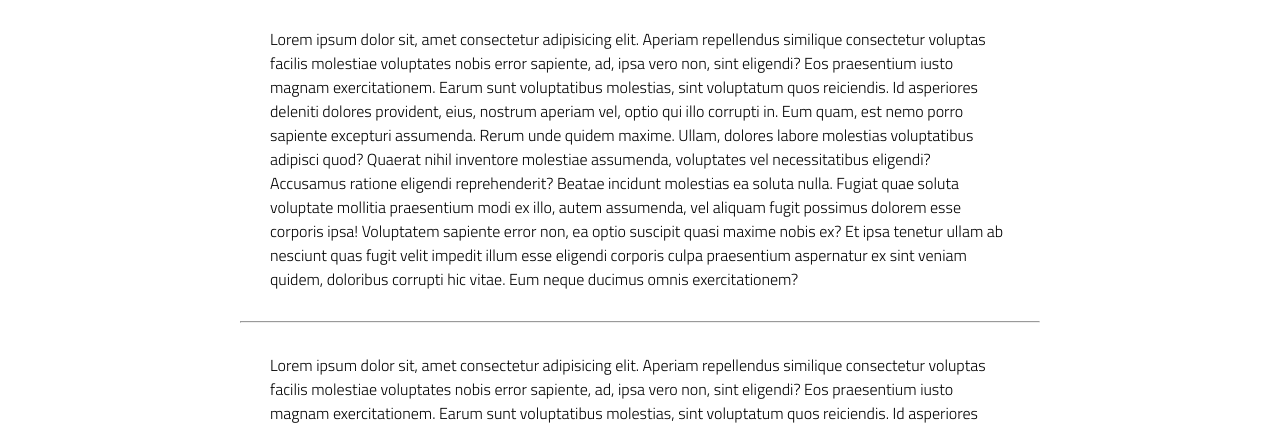
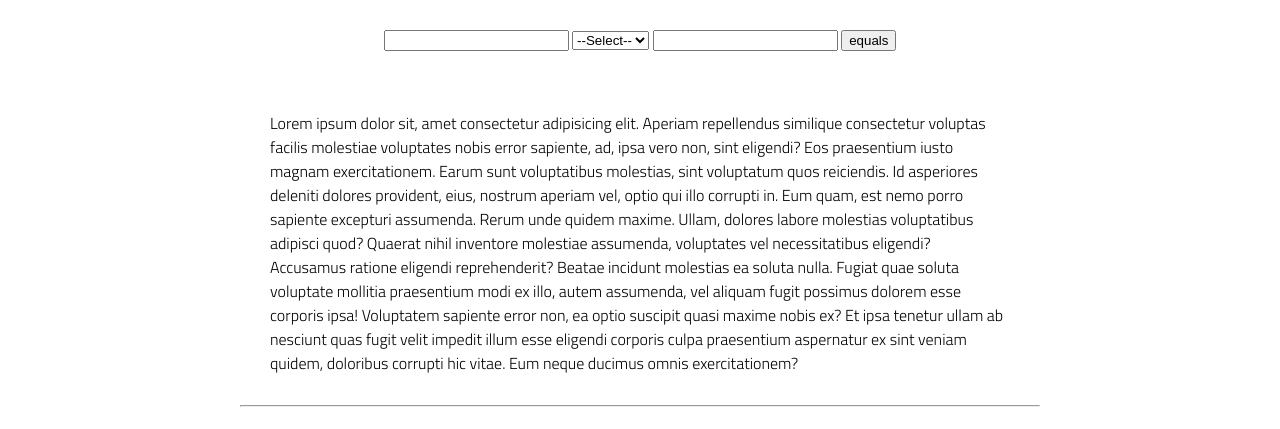
Before and after one commit to chenerychen/calculator, a plain HTML site: page index.html in a window 1280 px wide. Shown: the part 315-744 px from the top of the page. Drawn offline with Linux system fonts and the light colour scheme.

Commit message:
calculator

```diff
--- a/app.js
+++ b/app.js
@@ -3,3 +3,29 @@
 // initialize state
 
 // set event listeners to update state and DOM
+
+
+
+
+const num1 = document.getElementById('num1');
+const num2 = document.getElementById('num2');
+const equals = document.getElementById('equals');
+// const plus = document.getElementById('plus');
+// const minus = document.getElementById('minus');
+// const times = document.getElementById( 'times');
+// const divide = document.getElementById( 'divide');
+
+const result = document.getElementById('result');
+
+
+equals.addEventListener('click', () => {
+    if (isNaN(Number(num1.value)) || isNaN(Number(num2.value))) {
+        alert(result.textContent = 'Please enter numbers');
+    }
+
+    const sum = Number(num1.value) + Number(num2.value);
+    result.textContent = sum;
+    // num1.value = 0;
+    // num2.value = 0;
+
+});
--- a/index.html
+++ b/index.html
@@ -15,32 +15,71 @@
 <body>
     <header>
         <div class="gutter-right logo">
-            <img src="assets/big-logo.png"/>
+            <img src="assets/big-logo.png" />
         </div>
     </header>
     <main>
         <section class="main-section">
-            <img class="main-logo" src="assets/alchemy-logo.png"/>
+            <img class="main-logo" src="assets/alchemy-logo.png" />
             <h2>
                 Welcome to Alchemy Bootstrap!
             </h2>
 
+            <p>
+                 <span> <input type="text" name="" id="num1"> </span>
+                 <select name="" id="">
+                    <!-- <span> + </span> -->
+                    <span id ='some'>
+                    <option value="">--Select--</option>
+                    <option value="" id= "plus">+</option>
+                    <option   value="" id= "minus">-</option>
+                    <option   value="" id="plus">x</option>
+                    <option   value="" id= "divide">/</option>
+                    <span id ='some'>
+
+                </span>
+                </select>
+                 <span> </span><input type="text" id="num2"></span>
+                 <button id='equals'>equals</button>
+                <span id='result'></span>
+            </p>
+
             <content>
-            <p>
-                Lorem ipsum dolor sit, amet consectetur adipisicing elit. Aperiam repellendus similique consectetur voluptas facilis molestiae voluptates nobis error sapiente, ad, ipsa vero non, sint eligendi? Eos praesentium iusto magnam exercitationem.
-                Earum sunt voluptatibus molestias, sint voluptatum quos reiciendis. Id asperiores deleniti dolores provident, eius, nostrum aperiam vel, optio qui illo corrupti in. Eum quam, est nemo porro sapiente excepturi assumenda.
-                Rerum unde quidem maxime. Ullam, dolores labore molestias voluptatibus adipisci quod? Quaerat nihil inventore molestiae assumenda, voluptates vel necessitatibus eligendi? Accusamus ratione eligendi reprehenderit? Beatae incidunt molestias ea soluta nulla.
-                Fugiat quae soluta voluptate mollitia praesentium modi ex illo, autem assumenda, vel aliquam fugit possimus dolorem esse corporis ipsa! Voluptatem sapiente error non, ea optio suscipit quasi maxime nobis ex?
-                Et ipsa tenetur ullam ab nesciunt quas fugit velit impedit illum esse eligendi corporis culpa praesentium aspernatur ex sint veniam quidem, doloribus corrupti hic vitae. Eum neque ducimus omnis exercitationem?
-            </p>
-            <hr />
-            <p>
-                Lorem ipsum dolor sit, amet consectetur adipisicing elit. Aperiam repellendus similique consectetur voluptas facilis molestiae voluptates nobis error sapiente, ad, ipsa vero non, sint eligendi? Eos praesentium iusto magnam exercitationem.
-                Earum sunt voluptatibus molestias, sint voluptatum quos reiciendis. Id asperiores deleniti dolores provident, eius, nostrum aperiam vel, optio qui illo corrupti in. Eum quam, est nemo porro sapiente excepturi assumenda.
-                Rerum unde quidem maxime. Ullam, dolores labore molestias voluptatibus adipisci quod? Quaerat nihil inventore molestiae assumenda, voluptates vel necessitatibus eligendi? Accusamus ratione eligendi reprehenderit? Beatae incidunt molestias ea soluta nulla.
-                Fugiat quae soluta voluptate mollitia praesentium modi ex illo, autem assumenda, vel aliquam fugit possimus dolorem esse corporis ipsa! Voluptatem sapiente error non, ea optio suscipit quasi maxime nobis ex?
-                Et ipsa tenetur ullam ab nesciunt quas fugit velit impedit illum esse eligendi corporis culpa praesentium aspernatur ex sint veniam quidem, doloribus corrupti hic vitae. Eum neque ducimus omnis exercitationem?
-            </p>
+                <p>
+                    Lorem ipsum dolor sit, amet consectetur adipisicing elit. Aperiam repellendus similique consectetur
+                    voluptas facilis molestiae voluptates nobis error sapiente, ad, ipsa vero non, sint eligendi? Eos
+                    praesentium iusto magnam exercitationem.
+                    Earum sunt voluptatibus molestias, sint voluptatum quos reiciendis. Id asperiores deleniti dolores
+                    provident, eius, nostrum aperiam vel, optio qui illo corrupti in. Eum quam, est nemo porro sapiente
+                    excepturi assumenda.
+                    Rerum unde quidem maxime. Ullam, dolores labore molestias voluptatibus adipisci quod? Quaerat nihil
+                    inventore molestiae assumenda, voluptates vel necessitatibus eligendi? Accusamus ratione eligendi
+                    reprehenderit? Beatae incidunt molestias ea soluta nulla.
+                    Fugiat quae soluta voluptate mollitia praesentium modi ex illo, autem assumenda, vel aliquam fugit
+                    possimus dolorem esse corporis ipsa! Voluptatem sapiente error non, ea optio suscipit quasi maxime
+                    nobis ex?
+                    Et ipsa tenetur ullam ab nesciunt quas fugit velit impedit illum esse eligendi corporis culpa
+                    praesentium aspernatur ex sint veniam quidem, doloribus corrupti hic vitae. Eum neque ducimus omnis
+                    exercitationem?
+                </p>
+                <hr />
+                <p>
+                    Lorem ipsum dolor sit, amet consectetur adipisicing elit. Aperiam repellendus similique consectetur
+                    voluptas facilis molestiae voluptates nobis error sapiente, ad, ipsa vero non, sint eligendi? Eos
+                    praesentium iusto magnam exercitationem.
+                    Earum sunt voluptatibus molestias, sint voluptatum quos reiciendis. Id asperiores deleniti dolores
+                    provident, eius, nostrum aperiam vel, optio qui illo corrupti in. Eum quam, est nemo porro sapiente
+                    excepturi assumenda.
+                    Rerum unde quidem maxime. Ullam, dolores labore molestias voluptatibus adipisci quod? Quaerat nihil
+                    inventore molestiae assumenda, voluptates vel necessitatibus eligendi? Accusamus ratione eligendi
+                    reprehenderit? Beatae incidunt molestias ea soluta nulla.
+                    Fugiat quae soluta voluptate mollitia praesentium modi ex illo, autem assumenda, vel aliquam fugit
+                    possimus dolorem esse corporis ipsa! Voluptatem sapiente error non, ea optio suscipit quasi maxime
+                    nobis ex?
+                    Et ipsa tenetur ullam ab nesciunt quas fugit velit impedit illum esse eligendi corporis culpa
+                    praesentium aspernatur ex sint veniam quidem, doloribus corrupti hic vitae. Eum neque ducimus omnis
+                    exercitationem?
+                </p>
 
         </section>
     </main>
```
